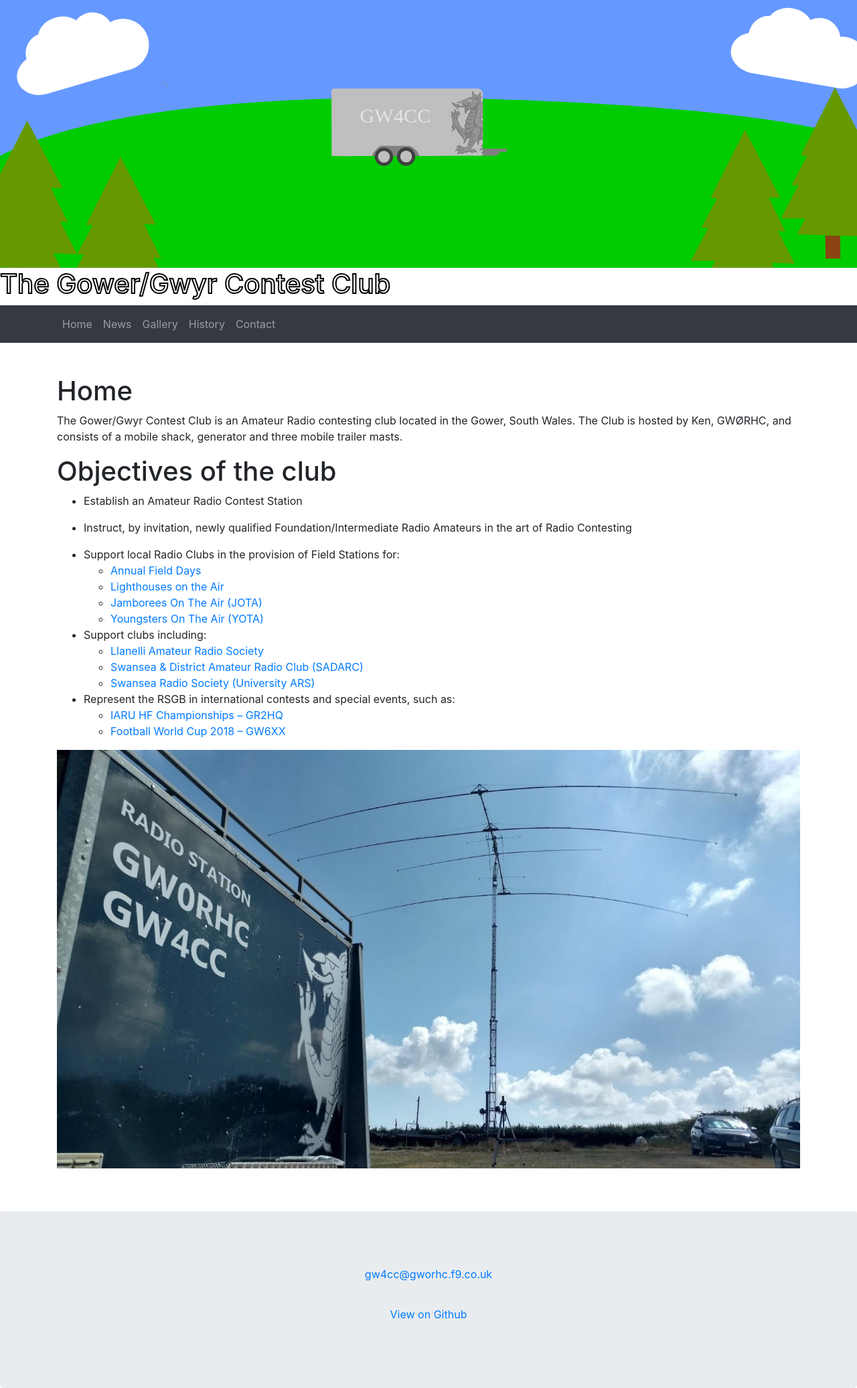
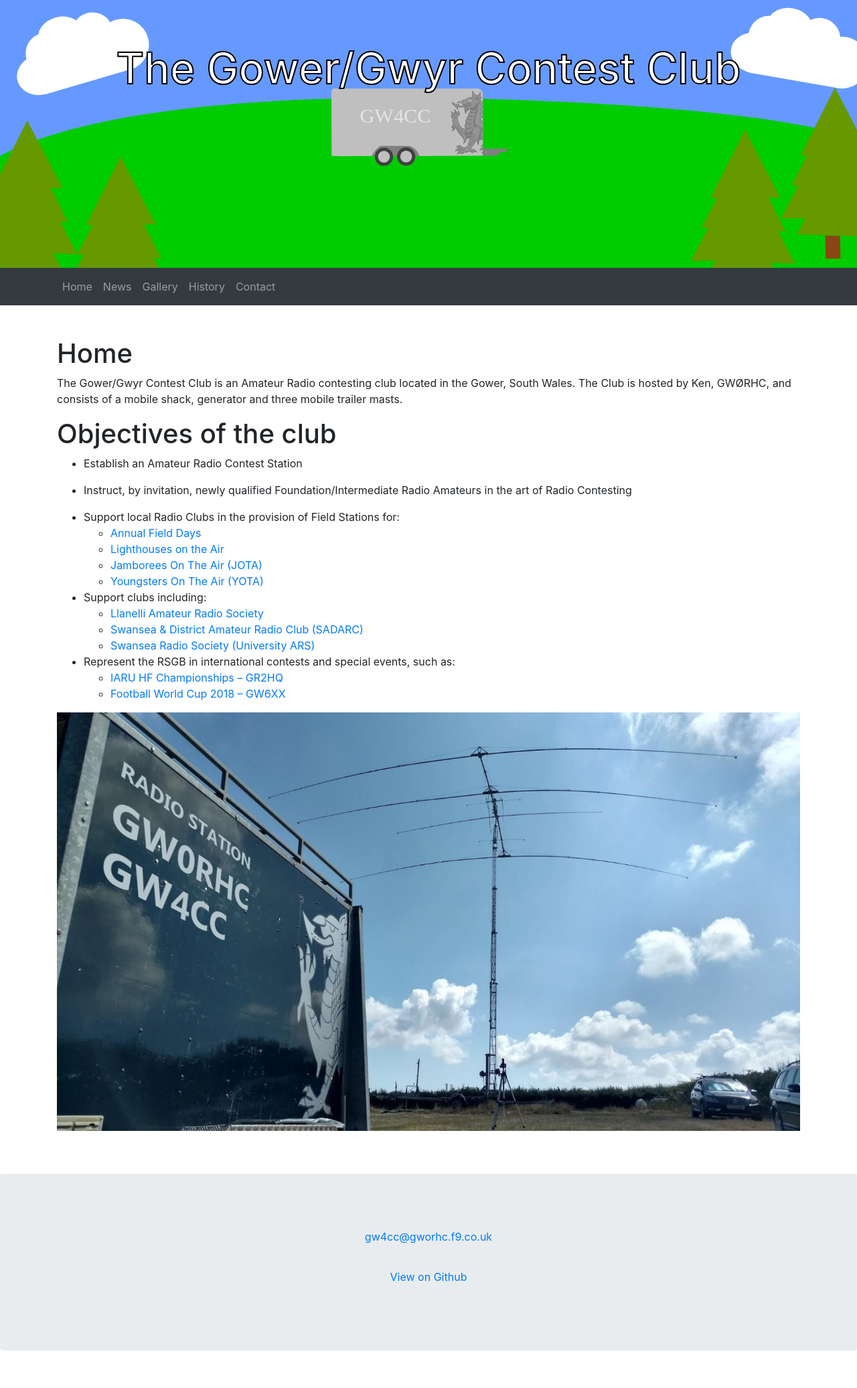
Before and after one commit to pe5er/gw4cc.wales, a Jekyll site: the page built from index.md, in a window 1280 px wide. Shown: the whole page at 67% size. Built offline with Jekyll 4.4.1, drawn with Linux system fonts in a browser that asks for light colours; our own code applies the rules of GitHub Pages for plain Markdown files; after the commit the page ends 2017 px from its top, so only the background shows below that.

Commit message:
Update header.html

```diff
--- a/_includes/header.html
+++ b/_includes/header.html
@@ -1,7 +1,7 @@
 <div class="header jumbotron text-center">
-	<h1>
+	<div class="sitetitle"><h1>The Gower/Gwyr Contest Club</h1></div>
 </div>
-<div class="sitetitle"><h1>The Gower/Gwyr Contest Club</h1></div>
+
 
 <nav class="navbar navbar-expand-lg navbar-dark navbar-custom">
   <div class="container">
```
